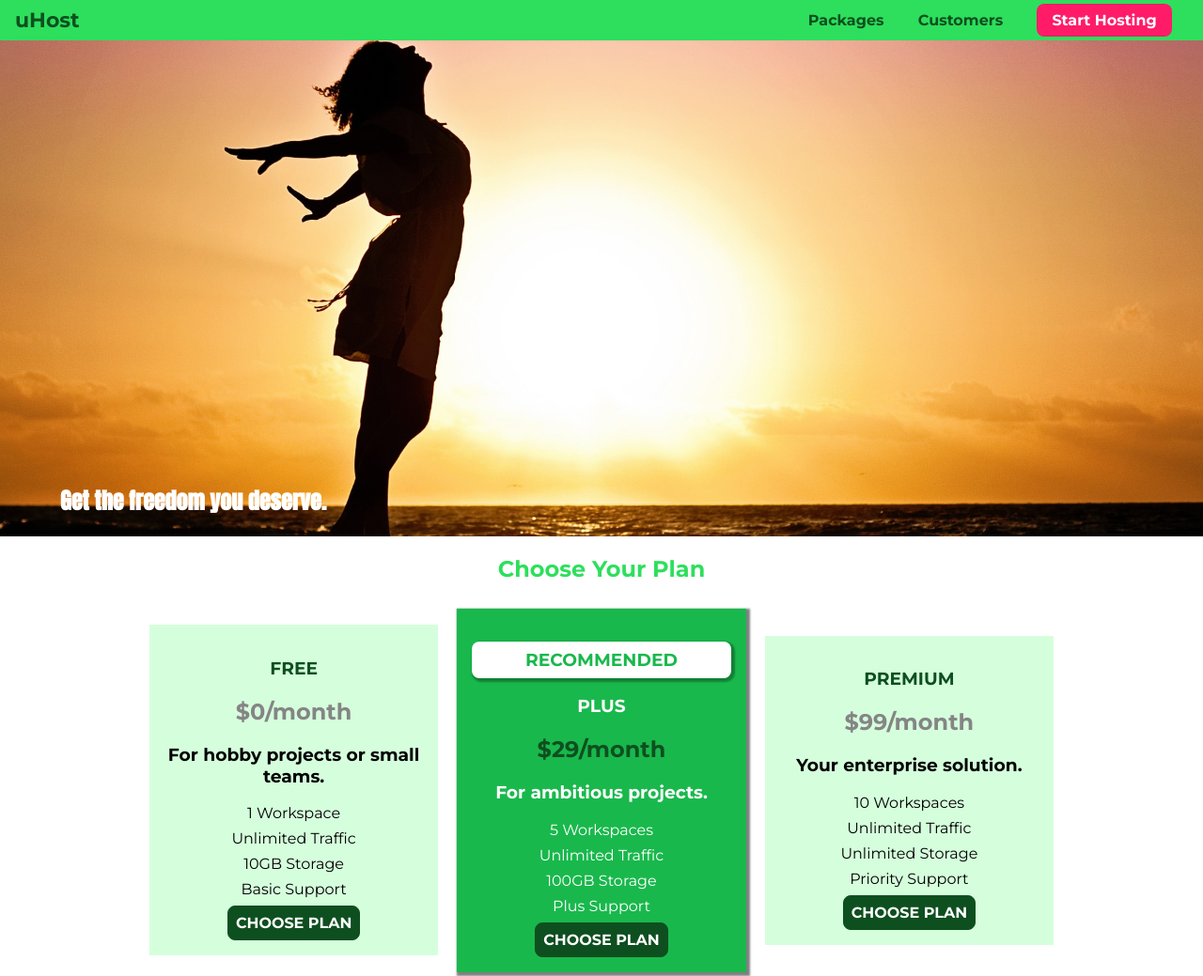
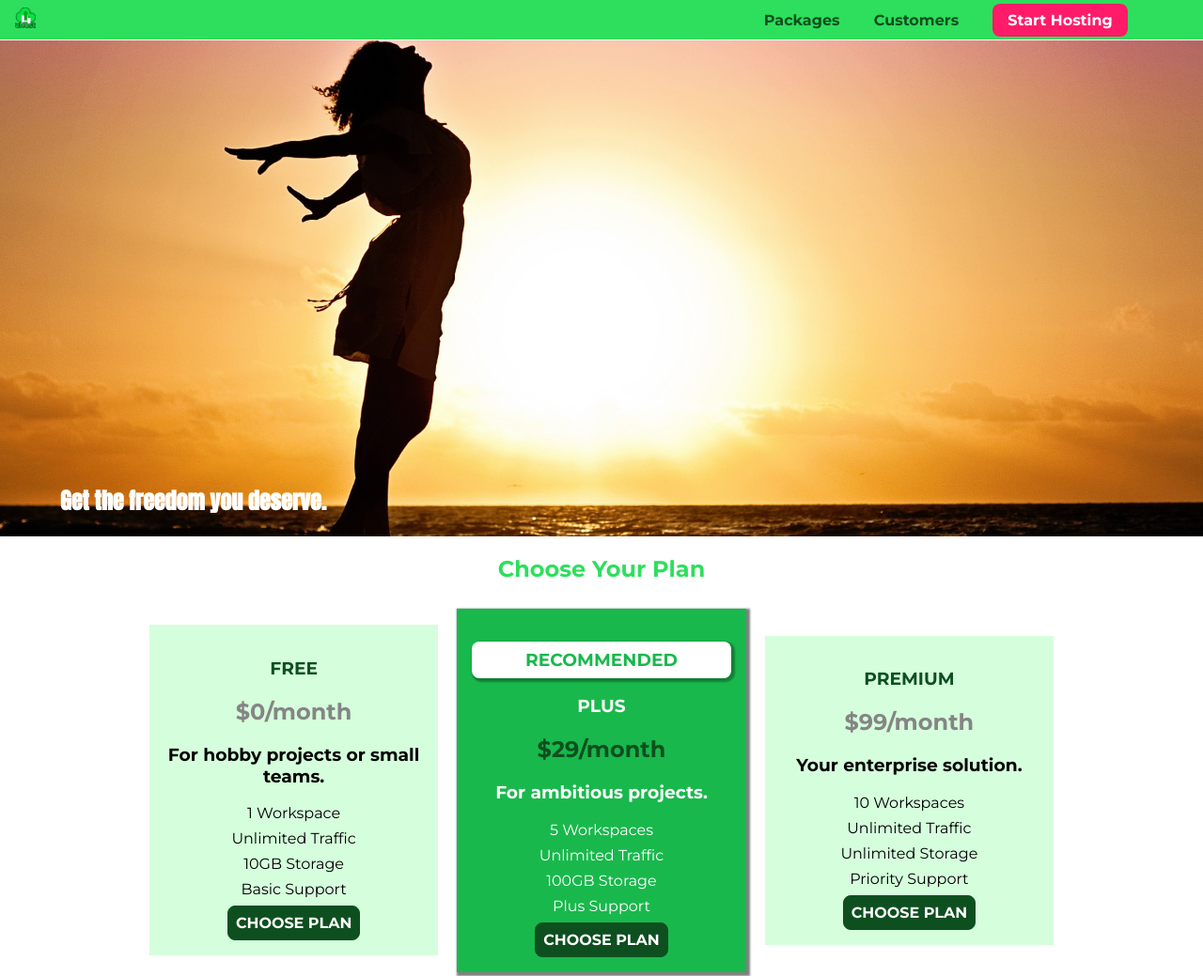
Before and after one commit to andrewrey/practicingBasicsSection5, a website: page index.html in a window 1280 px wide. Shown: the top 1039 px of the page at 94% size. Drawn offline with Linux system fonts and the light colour scheme.

Commit message:
adding company logo and sizing on main page

```diff
--- a/index.html
+++ b/index.html
@@ -20,7 +20,12 @@
   <body>
     <header class="main-header">
       <div>
-        <a href="index.html" class="main-header__brand"> uHost </a>
+        <a href="index.html" class="main-header__brand">
+          <img
+            src="../images/uhost-icon.png"
+            alt="uHost - Your favorite hosting company"
+          />
+        </a>
       </div>
       <nav class="main-nav">
         <ul class="main-nav__items">
--- a/main.scss
+++ b/main.scss
@@ -6,7 +6,7 @@
   // background-origin: border-box;
   // background-clip: border-box;
   // setting border-box once will automaticall set it for both origin and clip
-  background: url("../freedom.jpg") 10% 48% / cover no-repeat border-box;
+  background: url("../images/freedom.jpg") 10% 48% / cover no-repeat border-box;
   width: 100%;
   height: 528px;
   padding: 10px;
--- a/shared.scss
+++ b/shared.scss
@@ -29,6 +29,11 @@ body {
   text-decoration: none;
   font-weight: bold;
   font-size: 22px;
+  height: 22px;
+  display: inline-block;
+  img {
+    height: 100%;
+  }
 }
 
 .main-nav {
```
Also changed, not shown: css/shared.css, css/styles.css, images/freedom.jpg (renamed from freedom.jpg), images/uhost-icon.png (added).
